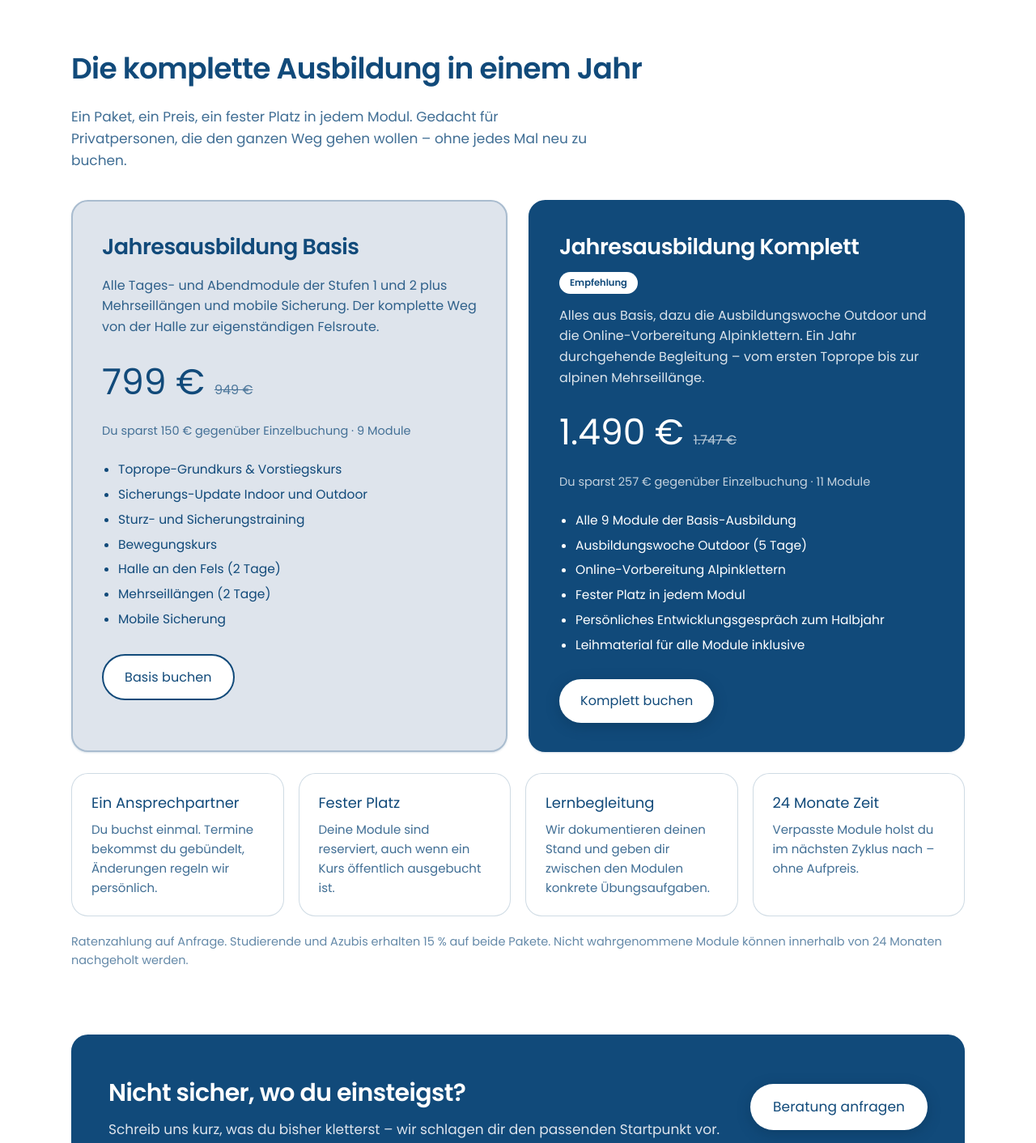
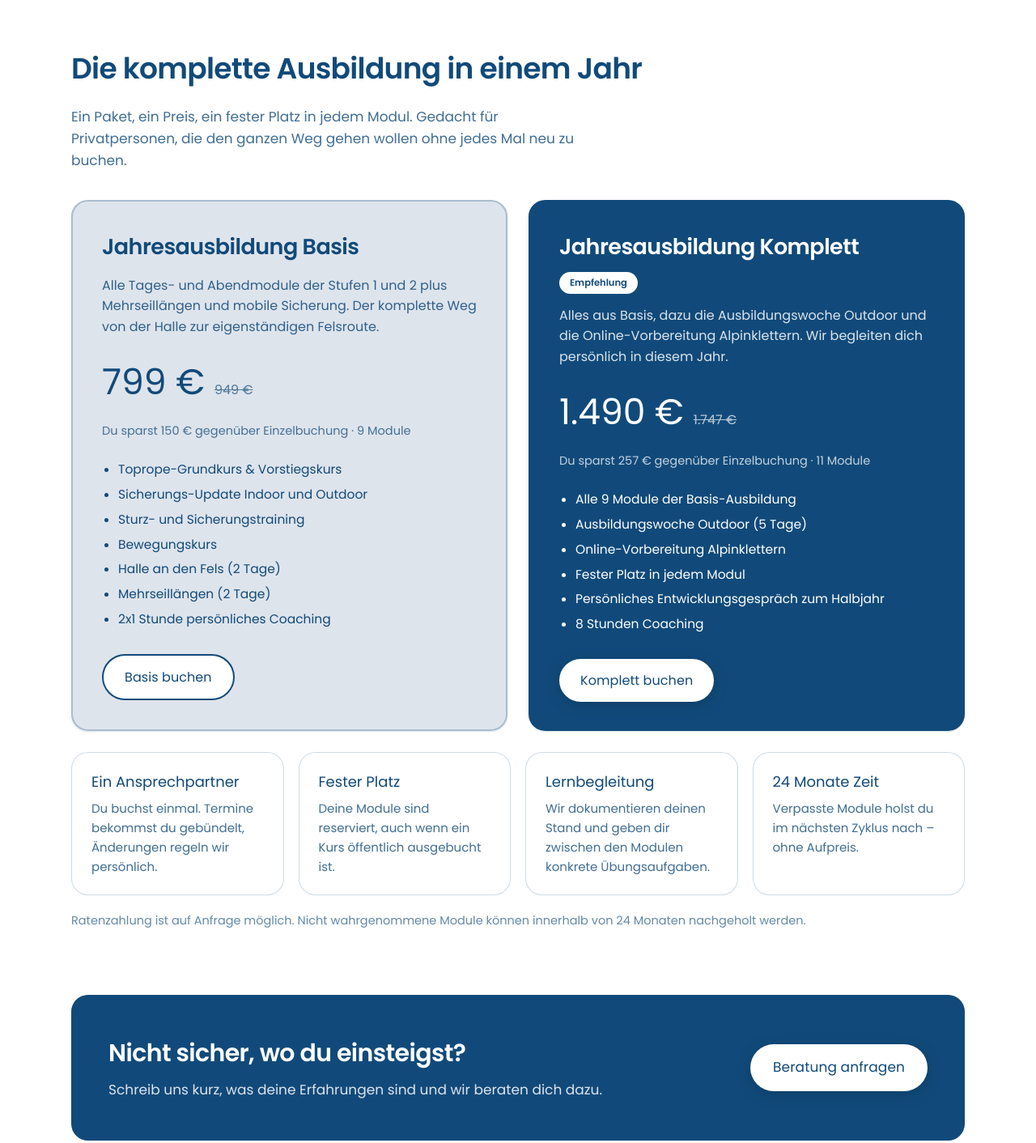
Before and after one commit to noelsimon/betamove, a plain HTML site: page ausbildung.html in a window 1280 px wide. Shown: the part 4180-5592 px from the top of the page at 81% size. Drawn offline with Linux system fonts and the light colour scheme; no server answers.

Commit message:
Update ausbildung.html

```diff
--- a/ausbildung.html
+++ b/ausbildung.html
@@ -201,7 +201,7 @@
 
     <section id="jahrespaket" data-r="pad" style="max-width:1160px;margin:0 auto;padding:80px 28px 0">
       <h2 style="margin:0 0 8px;font-size:36px">Die komplette Ausbildung in einem Jahr</h2>
-      <p style="max-width:62ch;font-size:17px;opacity:0.8;margin-bottom:34px">Ein Paket, ein Preis, ein fester Platz in jedem Modul. Gedacht für Privatpersonen, die den ganzen Weg gehen wollen – ohne jedes Mal neu zu buchen.</p>
+      <p style="max-width:62ch;font-size:17px;opacity:0.8;margin-bottom:34px">Ein Paket, ein Preis, ein fester Platz in jedem Modul. Gedacht für Privatpersonen, die den ganzen Weg gehen wollen ohne jedes Mal neu zu buchen.</p>
       <div style="display:grid;grid-template-columns:repeat(auto-fit,minmax(320px,1fr));gap:26px">
         <article style="border-radius:calc(var(--radius-lg) * 1.15);padding:34px 36px;display:flex;flex-direction:column;gap:14px;background:var(--color-surface);color:var(--color-text);border:2px solid var(--color-accent-300);box-shadow:var(--shadow-sm)">
           <div style="display:flex;align-items:center;gap:10px;flex-wrap:wrap">
@@ -214,7 +214,7 @@
             <span style="font-size:16px;opacity:0.7;text-decoration:line-through">949 €</span>
           </div>
           <div style="font-size:14.5px;opacity:0.75">Du sparst 150 € gegenüber Einzelbuchung · 9 Module</div>
-          <ul style="margin:10px 0 0;padding-left:20px;display:flex;flex-direction:column;gap:6px;font-size:15.5px"><li>Toprope-Grundkurs & Vorstiegskurs</li><li>Sicherungs-Update Indoor und Outdoor</li><li>Sturz- und Sicherungstraining</li><li>Bewegungskurs</li><li>Halle an den Fels (2 Tage)</li><li>Mehrseillängen (2 Tage)</li><li>Mobile Sicherung</li></ul>
+          <ul style="margin:10px 0 0;padding-left:20px;display:flex;flex-direction:column;gap:6px;font-size:15.5px"><li>Toprope-Grundkurs & Vorstiegskurs</li><li>Sicherungs-Update Indoor und Outdoor</li><li>Sturz- und Sicherungstraining</li><li>Bewegungskurs</li><li>Halle an den Fels (2 Tage)</li><li>Mehrseillängen (2 Tage)</li><li>2x1 Stunde persönliches Coaching</li></ul>
           <a href="anmeldung" class="btn btn-secondary" style="align-self:flex-start;margin-top:16px;font-size:16px;padding:14px 26px">Basis buchen</a>
         </article>
         <article style="border-radius:calc(var(--radius-lg) * 1.15);padding:34px 36px;display:flex;flex-direction:column;gap:14px;background:var(--color-accent-700);color:#ffffff;border:2px solid var(--color-accent-700);box-shadow:var(--shadow-sm)">
@@ -222,26 +222,26 @@
             <h3 style="margin:0;font-size:27px;color:#ffffff">Jahresausbildung Komplett</h3>
             <span class="tag" style="background:#ffffff;color:var(--color-accent-700);font-size:11.5px">Empfehlung</span>
           </div>
-          <p style="margin:0;font-size:16px;opacity:0.85">Alles aus Basis, dazu die Ausbildungswoche Outdoor und die Online-Vorbereitung Alpinklettern. Ein Jahr durchgehende Begleitung – vom ersten Toprope bis zur alpinen Mehrseillänge.</p>
+          <p style="margin:0;font-size:16px;opacity:0.85">Alles aus Basis, dazu die Ausbildungswoche Outdoor und die Online-Vorbereitung Alpinklettern. Wir begleiten dich persönlich in diesem Jahr.</p>
           <div style="display:flex;align-items:baseline;gap:12px;margin-top:6px">
             <span style="font-family:var(--font-heading);font-size:44px">1.490 €</span>
             <span style="font-size:16px;opacity:0.7;text-decoration:line-through">1.747 €</span>
           </div>
           <div style="font-size:14.5px;opacity:0.75">Du sparst 257 € gegenüber Einzelbuchung · 11 Module</div>
-          <ul style="margin:10px 0 0;padding-left:20px;display:flex;flex-direction:column;gap:6px;font-size:15.5px"><li>Alle 9 Module der Basis-Ausbildung</li><li>Ausbildungswoche Outdoor (5 Tage)</li><li>Online-Vorbereitung Alpinklettern</li><li>Fester Platz in jedem Modul</li><li>Persönliches Entwicklungsgespräch zum Halbjahr</li><li>Leihmaterial für alle Module inklusive</li></ul>
+          <ul style="margin:10px 0 0;padding-left:20px;display:flex;flex-direction:column;gap:6px;font-size:15.5px"><li>Alle 9 Module der Basis-Ausbildung</li><li>Ausbildungswoche Outdoor (5 Tage)</li><li>Online-Vorbereitung Alpinklettern</li><li>Fester Platz in jedem Modul</li><li>Persönliches Entwicklungsgespräch zum Halbjahr</li><li>8 Stunden Coaching</li></ul>
           <a href="anmeldung" class="btn btn-onblue" style="align-self:flex-start;margin-top:16px;font-size:16px;padding:14px 26px">Komplett buchen</a>
         </article>
       </div>
       <div style="margin-top:26px;display:grid;grid-template-columns:repeat(auto-fit,minmax(240px,1fr));gap:18px">
 <div class="card" style="padding:22px 24px;gap:6px"><div style="font-family:var(--font-heading);font-size:18px">Ein Ansprechpartner</div><p style="margin:0;font-size:15px;opacity:0.8">Du buchst einmal. Termine bekommst du gebündelt, Änderungen regeln wir persönlich.</p></div><div class="card" style="padding:22px 24px;gap:6px"><div style="font-family:var(--font-heading);font-size:18px">Fester Platz</div><p style="margin:0;font-size:15px;opacity:0.8">Deine Module sind reserviert, auch wenn ein Kurs öffentlich ausgebucht ist.</p></div><div class="card" style="padding:22px 24px;gap:6px"><div style="font-family:var(--font-heading);font-size:18px">Lernbegleitung</div><p style="margin:0;font-size:15px;opacity:0.8">Wir dokumentieren deinen Stand und geben dir zwischen den Modulen konkrete Übungsaufgaben.</p></div><div class="card" style="padding:22px 24px;gap:6px"><div style="font-family:var(--font-heading);font-size:18px">24 Monate Zeit</div><p style="margin:0;font-size:15px;opacity:0.8">Verpasste Module holst du im nächsten Zyklus nach – ohne Aufpreis.</p></div>      </div>
-      <p style="margin:20px 0 0;font-size:14.5px;opacity:0.65">Ratenzahlung auf Anfrage. Studierende und Azubis erhalten 15 % auf beide Pakete. Nicht wahrgenommene Module können innerhalb von 24 Monaten nachgeholt werden.</p>
+      <p style="margin:20px 0 0;font-size:14.5px;opacity:0.65">Ratenzahlung ist auf Anfrage möglich. Nicht wahrgenommene Module können innerhalb von 24 Monaten nachgeholt werden.</p>
     </section>
 
     <section data-r="pad" style="max-width:1160px;margin:0 auto;padding:80px 28px 96px">
       <div style="background:var(--color-accent-700);border-radius:calc(var(--radius-lg) * 1.15);padding:48px 46px;display:flex;flex-wrap:wrap;gap:24px;align-items:center">
         <div style="flex:1;min-width:300px">
           <h3 style="margin:0 0 8px;font-size:30px;color:#ffffff">Nicht sicher, wo du einsteigst?</h3>
-          <p style="margin:0;font-size:17px;color:#DEE4EC">Schreib uns kurz, was du bisher kletterst – wir schlagen dir den passenden Startpunkt vor.</p>
+          <p style="margin:0;font-size:17px;color:#DEE4EC">Schreib uns kurz, was deine Erfahrungen sind und wir beraten dich dazu.</p>
         </div>
         <a href="kontakt" class="btn btn-onblue" style="font-size:17px;padding:15px 28px">Beratung anfragen</a>
       </div>
```
